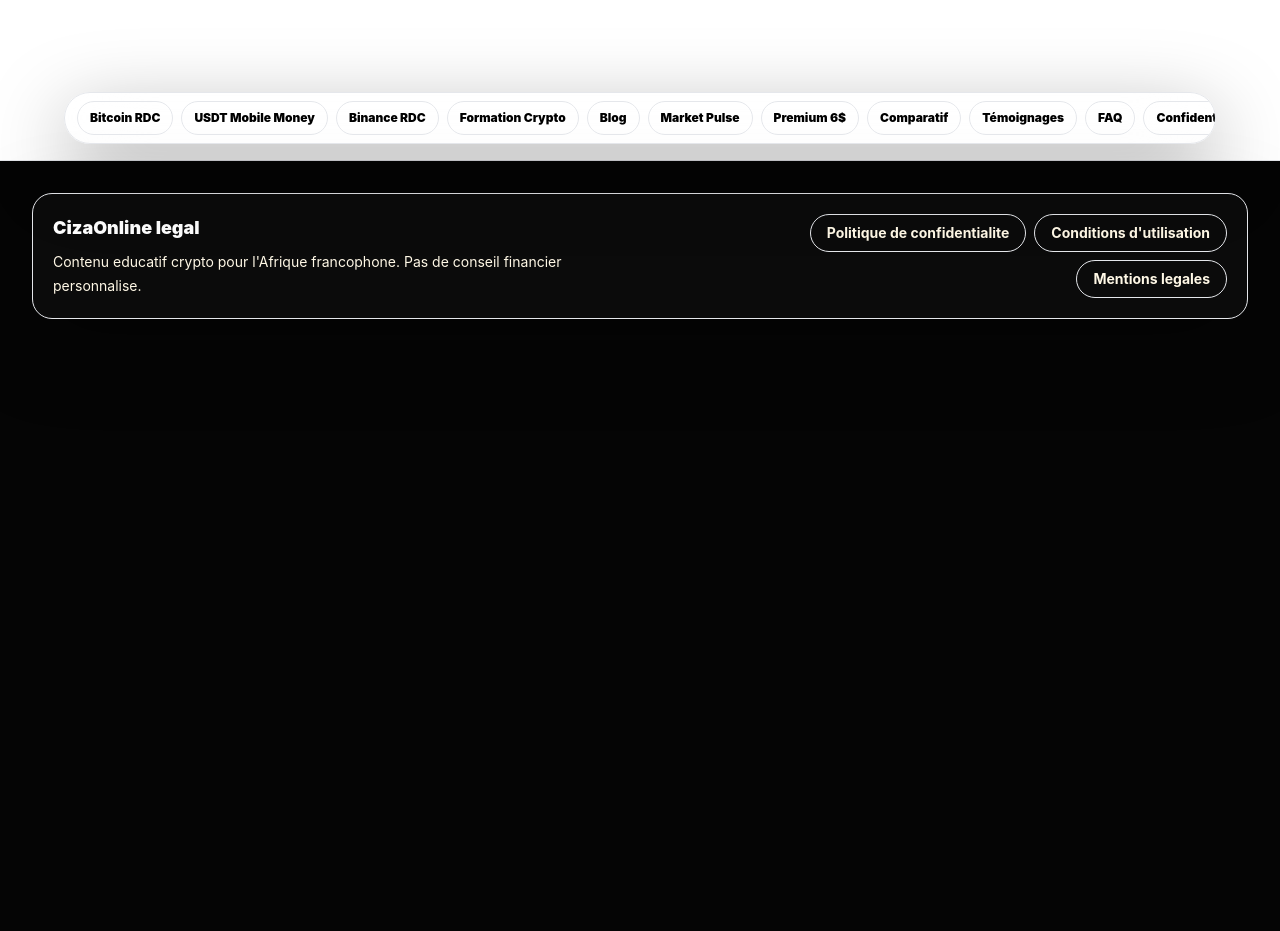
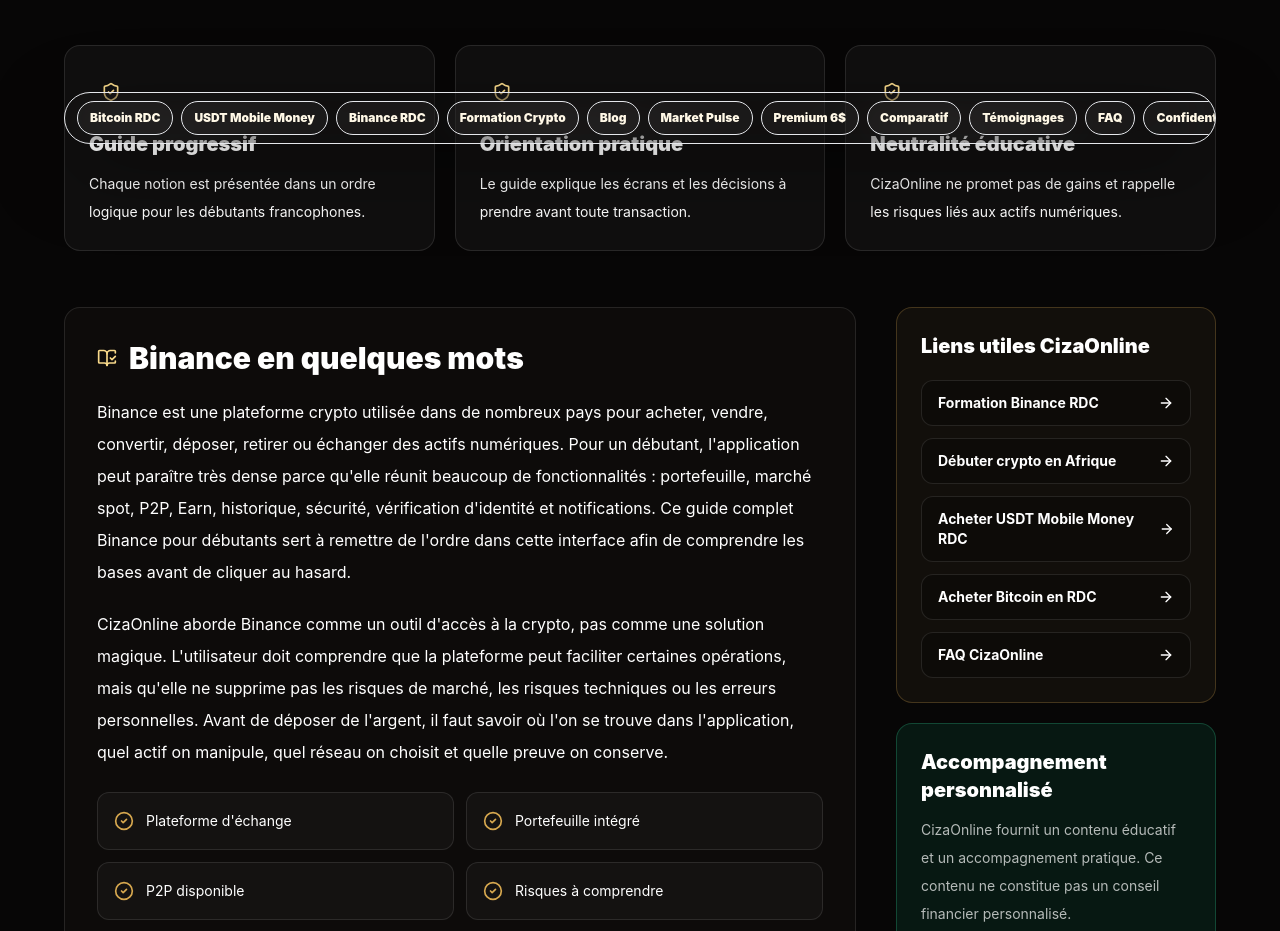
Before and after one commit to urbainciza0-web/cizaonline-premium-site, a Next.js app: page /guide-complet-binance-debutants in a window 1280 px wide. Before the commit this address had no page. Shown: the part 640-1571 px from the top of the page. Before the commit the page ends 1071 px from the top, so only its background shows below. Built offline with nearby package versions, Linux system fonts and the light colour scheme.

Commit message:
Add complete Binance beginner guide SEO page

```diff
--- /dev/null
+++ b/app/guide-complet-binance-debutants/page.jsx
@@ -0,0 +1,98 @@
+import LongFormSeoPage from "../seo-long-form/LongFormSeoPage";
+
+const siteUrl = "https://cizaonline.com";
+
+const page = {
+  eyebrow: "Guide Binance débutants",
+  title: "Guide complet Binance pour débutants : comprendre avant d'utiliser",
+  description: "Guide CizaOnline pour débutants Binance : compte, sécurité, KYC, dépôt, retrait, P2P, USDT, Bitcoin, frais, erreurs courantes et parcours d'apprentissage.",
+  canonicalUrl: `${siteUrl}/guide-complet-binance-debutants`,
+  whatsappText: "Bonjour CizaOnline, je veux comprendre Binance étape par étape.",
+  keyPoints: [
+    "Comprendre l'interface Binance sans jargon inutile.",
+    "Sécuriser son compte avant dépôt ou achat crypto.",
+    "Découvrir P2P, USDT, Bitcoin, dépôt, retrait et frais.",
+    "Relier le guide aux offres CizaOnline et à la formation RDC."
+  ],
+  trustCards: [
+    { title: "Guide progressif", text: "Chaque notion est présentée dans un ordre logique pour les débutants francophones." },
+    { title: "Orientation pratique", text: "Le guide explique les écrans et les décisions à prendre avant toute transaction." },
+    { title: "Neutralité éducative", text: "CizaOnline ne promet pas de gains et rappelle les risques liés aux actifs numériques." }
+  ],
+  sections: [
+    {
+      title: "Binance en quelques mots",
+      paragraphs: [
+        "Binance est une plateforme crypto utilisée dans de nombreux pays pour acheter, vendre, convertir, déposer, retirer ou échanger des actifs numériques. Pour un débutant, l'application peut paraître très dense parce qu'elle réunit beaucoup de fonctionnalités : portefeuille, marché spot, P2P, Earn, historique, sécurité, vérification d'identité et notifications. Ce guide complet Binance pour débutants sert à remettre de l'ordre dans cette interface afin de comprendre les bases avant de cliquer au hasard.",
+        "CizaOnline aborde Binance comme un outil d'accès à la crypto, pas comme une solution magique. L'utilisateur doit comprendre que la plateforme peut faciliter certaines opérations, mais qu'elle ne supprime pas les risques de marché, les risques techniques ou les erreurs personnelles. Avant de déposer de l'argent, il faut savoir où l'on se trouve dans l'application, quel actif on manipule, quel réseau on choisit et quelle preuve on conserve."
+      ],
+      items: ["Plateforme d'échange", "Portefeuille intégré", "P2P disponible", "Risques à comprendre"]
+    },
+    {
+      title: "Créer un compte Binance proprement",
+      paragraphs: [
+        "La création d'un compte doit commencer par les canaux officiels. Un utilisateur doit éviter les liens reçus dans des groupes non vérifiés ou dans des messages privés. Il faut utiliser une adresse e-mail sécurisée, un mot de passe unique et des informations exactes. Si Binance demande une vérification d'identité, il faut suivre les instructions depuis l'application officielle et comprendre que cette étape peut conditionner certaines limites ou fonctionnalités.",
+        "Après la création, la première visite doit être consacrée aux paramètres. Activer la double authentification, vérifier les appareils connectés, consulter les alertes et comprendre les méthodes de récupération sont des gestes essentiels. Beaucoup de débutants veulent aller vite vers l'achat, mais un compte mal protégé peut devenir le point faible de tout le parcours crypto. CizaOnline place donc la sécurité avant la transaction."
+      ],
+      items: ["Canal officiel", "Mot de passe unique", "Vérification d'identité", "Double authentification"]
+    },
+    {
+      title: "Comprendre le portefeuille, le dépôt et le retrait",
+      paragraphs: [
+        "Le portefeuille Binance affiche les actifs détenus, les soldes disponibles, les dépôts, les retraits et parfois plusieurs types de comptes internes. Un débutant doit apprendre à distinguer un solde spot, une adresse de dépôt et une transaction en attente. Le dépôt consiste à recevoir des cryptos sur Binance, tandis que le retrait consiste à les envoyer ailleurs. Dans les deux cas, le choix du réseau est crucial.",
+        "Pour un retrait USDT, par exemple, l'utilisateur doit savoir si l'adresse de destination correspond au réseau TRC20, ERC20, BEP20 ou à un autre réseau proposé. Une incompatibilité peut créer une perte difficile à résoudre. Le bon réflexe est de copier l'adresse depuis le portefeuille de destination, de vérifier les premiers et derniers caractères, de confirmer le réseau et de tester avec un petit montant lorsque l'on découvre une procédure."
+      ]
+    },
+    {
+      title: "Utiliser Binance P2P avec prudence",
+      paragraphs: [
+        "Le P2P permet d'acheter ou de vendre des cryptos auprès d'autres utilisateurs. Dans certains pays africains, il devient important parce qu'il peut s'adapter à des moyens de paiement locaux. Mais le P2P nécessite de lire les annonces, comparer les taux, observer la réputation du vendeur, respecter les délais et garder les preuves. Il ne faut pas confirmer une réception ou libérer des cryptos sans certitude.",
+        "Pour les utilisateurs en RDC, le P2P peut être lié à Mobile Money ou à d'autres moyens locaux selon les offres disponibles. CizaOnline recommande d'éviter toute transaction hors cadre sécurisé quand on débute, de refuser les changements de conditions en cours de route et de conserver les captures de paiement. L'accompagnement peut aider à comprendre les écrans avant de prendre une décision."
+      ],
+      items: ["Lire l'annonce complète", "Comparer la réputation", "Conserver les preuves", "Refuser la pression"]
+    },
+    {
+      title: "Bitcoin, USDT et conversion : ne pas tout mélanger",
+      paragraphs: [
+        "Un débutant confond souvent l'actif, le réseau et l'opération. Bitcoin est un actif numérique très volatil. USDT est un stablecoin qui cherche à suivre le dollar. Binance est la plateforme qui permet d'accéder à plusieurs opérations. Convertir un actif, acheter en spot, recevoir un dépôt ou utiliser le P2P sont des actions différentes. Les comprendre séparément réduit les erreurs.",
+        "Le guide CizaOnline encourage à documenter chaque opération : pourquoi cet actif, quel montant, quel réseau, quels frais, quelle preuve et quel objectif pédagogique. Cette méthode protège contre les décisions impulsives. Elle aide aussi à mieux poser une question au support ou à un formateur. Plus l'utilisateur sait décrire ce qu'il veut faire, moins il dépend d'instructions approximatives."
+      ],
+      items: ["BTC volatil", "USDT stablecoin", "Conversion distincte", "Réseau à vérifier"]
+    },
+    {
+      title: "Parcours recommandé avec CizaOnline",
+      paragraphs: [
+        "Un bon parcours commence par les pages éducatives : débuter crypto en Afrique, acheter Bitcoin en RDC, acheter USDT par Mobile Money RDC et formation Binance RDC. Ensuite, l'utilisateur peut rejoindre l'espace Premium 6$/mois ou demander une formation sur rendez-vous s'il veut un accompagnement plus direct. Cette progression évite de transformer une interface complexe en source de stress.",
+        "CizaOnline rappelle que ce guide est éducatif. Il ne constitue pas un conseil financier personnalisé. L'utilisateur doit rester prudent, vérifier les informations à jour dans l'application officielle et ne jamais investir ce qu'il ne peut pas se permettre de perdre. La meilleure compétence d'un débutant n'est pas d'aller vite, mais de comprendre assez pour éviter les erreurs simples."
+      ],
+      items: ["Lire les guides", "Tester petit", "Demander de l'aide", "Progresser avec méthode"]
+    }
+  ],
+  faqs: [
+    { q: "Binance est-il adapté aux débutants ?", a: "Binance peut être utilisé par des débutants, mais l'interface demande un apprentissage sérieux, surtout pour la sécurité, les réseaux et le P2P." },
+    { q: "Faut-il vérifier son identité ?", a: "Selon les règles de la plateforme et du pays, la vérification peut être demandée pour accéder à certaines fonctionnalités ou limites." },
+    { q: "Quelle différence entre dépôt et retrait ?", a: "Un dépôt reçoit des cryptos sur Binance. Un retrait envoie des cryptos vers une autre adresse. Le réseau doit être vérifié dans les deux cas." },
+    { q: "Le P2P Binance est-il sans risque ?", a: "Non. Il faut lire les annonces, vérifier les vendeurs, conserver les preuves et respecter les règles de sécurité." },
+    { q: "CizaOnline peut-il accompagner un débutant ?", a: "Oui. CizaOnline propose des guides, un espace Premium et une formation sur rendez-vous, dans un cadre éducatif." }
+  ],
+  internalLinks: [
+    { label: "Formation Binance RDC", href: "/formation-binance-rdc" },
+    { label: "Débuter crypto en Afrique", href: "/debuter-crypto-afrique" },
+    { label: "Acheter USDT Mobile Money RDC", href: "/acheter-usdt-mobile-money-rdc" },
+    { label: "Acheter Bitcoin en RDC", href: "/acheter-bitcoin-rdc" },
+    { label: "FAQ CizaOnline", href: "/faq-cizaonline" }
+  ]
+};
+
+export const metadata = {
+  title: "Guide Binance Débutants | Tutoriel complet CizaOnline",
+  description: page.description,
+  keywords: ["guide Binance débutants", "tutoriel Binance français", "apprendre Binance", "Binance RDC", "CizaOnline Binance"],
+  alternates: { canonical: "/guide-complet-binance-debutants" },
+  openGraph: { title: "Guide complet Binance pour débutants", description: page.description, url: page.canonicalUrl, siteName: "CizaOnline", locale: "fr_FR", type: "article" },
+  twitter: { card: "summary_large_image", title: "Guide Binance débutants", description: page.description }
+};
+
+export default function GuideCompletBinanceDebutantsPage() {
+  return <LongFormSeoPage page={page} />;
+}
```
